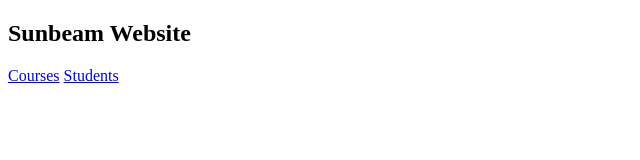
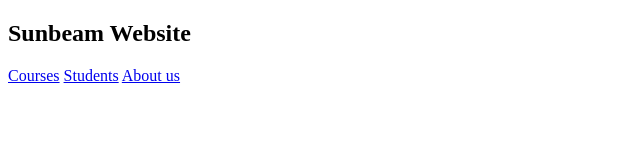
Before and after one commit to vedantbhavsar/sunbeam-website, a plain HTML site: page Index.html in a window 1280 px wide. Shown: the full height of the page, 0-640 px from the left. Drawn offline with Linux system fonts and the light colour scheme.

Commit message:
index.html updated

```diff
--- a/Index.html
+++ b/Index.html
@@ -10,6 +10,6 @@
     <h2>Sunbeam Website</h2>
     <a href="Courses.html">Courses</a>
     <a href="Students.html">Students</a>
-
+        <a href="about-us.html">About us</a>
 </body>
 </html>
```
